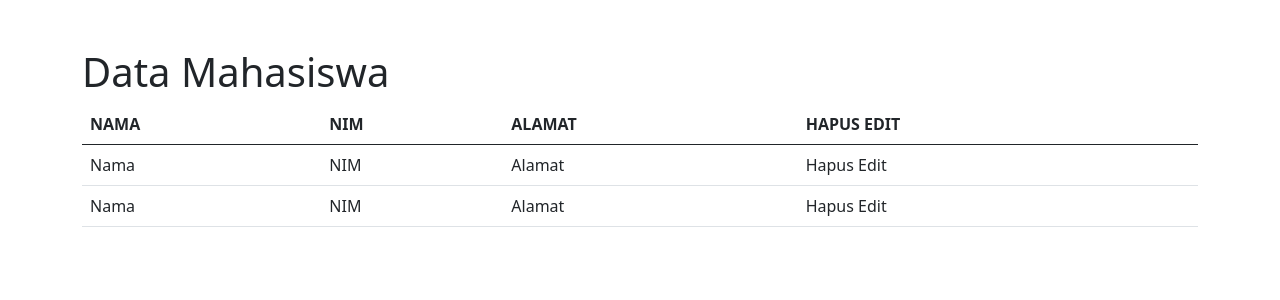
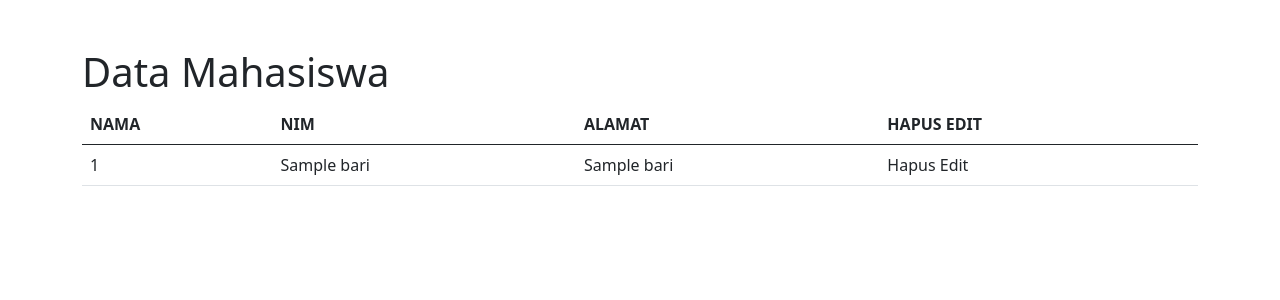
Before and after one commit to jeegaje/latihan-flask, a Flask app: template templates/datamahasiswa.html in a window 1280 px wide. Shown: the part 56-356 px from the top of the page. Run offline with Flask 2, Linux system fonts and the light colour scheme; the template is opened without the code that fills it: most values are stand-ins (such as "Sample title", 1, 10 or a date in 2020); some libraries are stand-ins or nearby versions.

Commit message:
Menambahkan looping

```diff
--- a/templates/datamahasiswa.html
+++ b/templates/datamahasiswa.html
@@ -38,18 +38,14 @@
           </tr>
         </thead>
         <tbody>
+          {% for baris in jumlahData %}
           <tr>
-            <td>Nama</td>
-            <td>NIM</td>
-            <td>Alamat</td>
+            <td>{{ baris.0 }}</td>
+            <td>{{ baris.1 }}</td>
+            <td>{{ baris.2 }}</td>
             <td>Hapus Edit</td>
           </tr>
-          <tr>
-            <td>Nama</td>
-            <td>NIM</td>
-            <td>Alamat</td>
-            <td>Hapus Edit</td>
-          </tr>
+          {% endfor %}
         </tbody>
       </table>
     </div>
```
